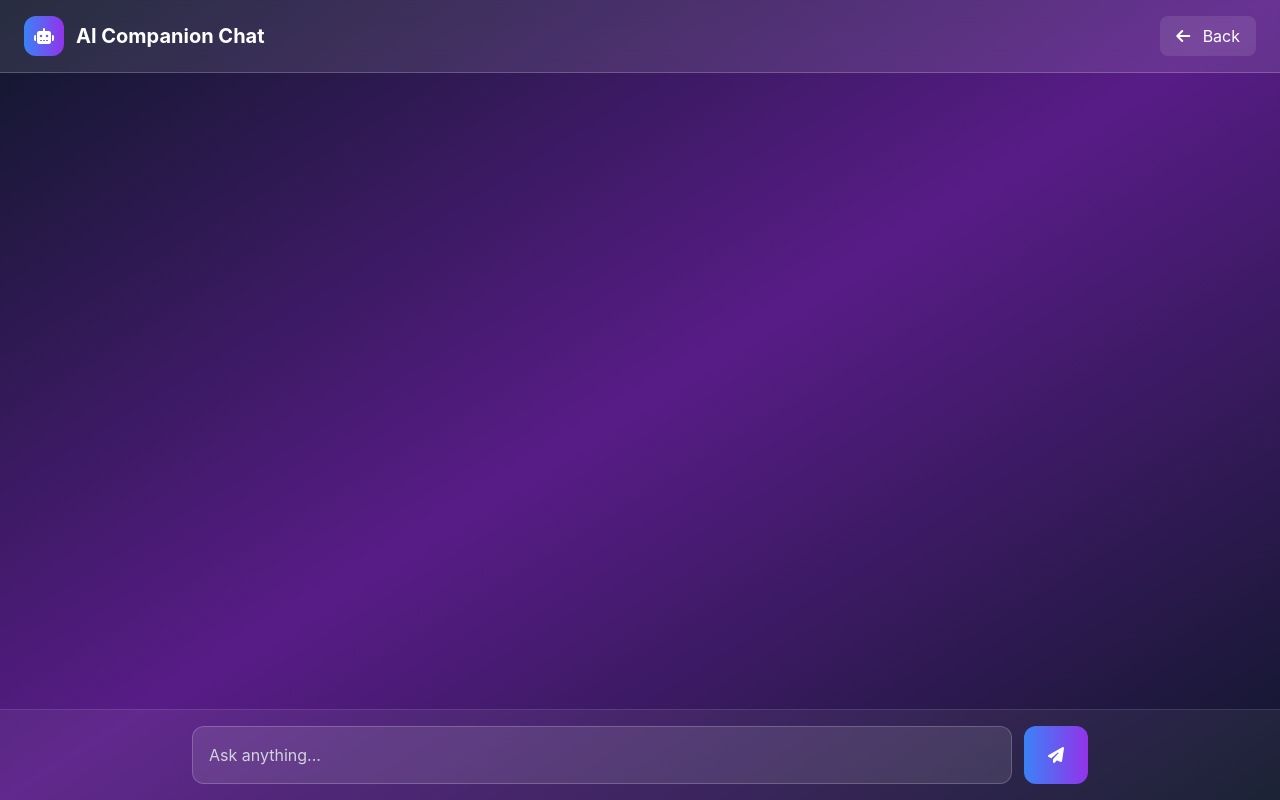
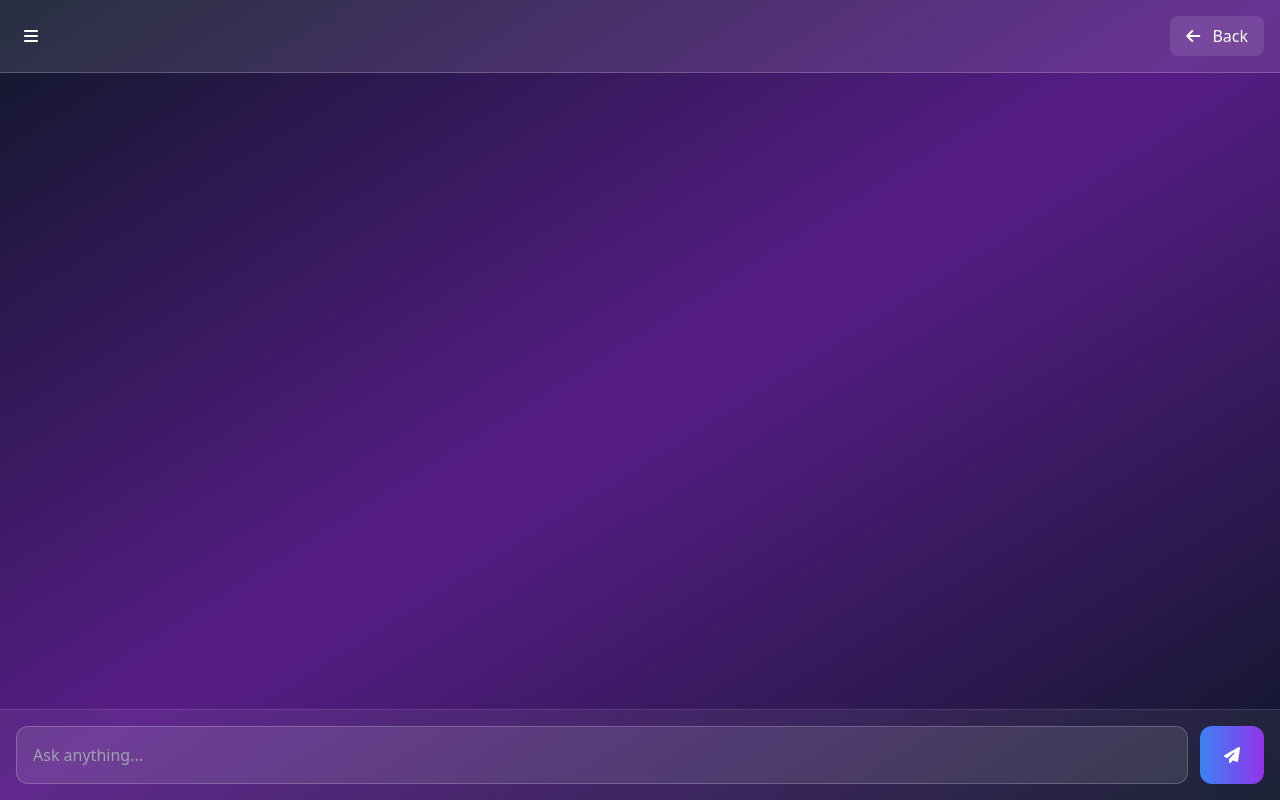
Before and after one commit to ArthurLewin-01/AiModel_attempt4, a plain HTML site: page quickchat.html in a window 1280 px wide. Drawn offline with nearby package versions, Linux system fonts and the light colour scheme.

Commit message:
Update quickchat.html

```diff
--- a/quickchat.html
+++ b/quickchat.html
@@ -1,6 +1,8 @@
 <!DOCTYPE html>
 <html lang="en">
+
 <head>
+
 <meta charset="UTF-8">
 <meta name="viewport" content="width=device-width, initial-scale=1.0">
 
@@ -12,8 +14,14 @@
 href="https://cdnjs.cloudflare.com/ajax/libs/font-awesome/6.4.0/css/all.min.css">
 
 <style>
-body {
-font-family: 'Inter', sans-serif;
+
+.sidebar {
+transform: translateX(-100%);
+transition: transform 0.3s ease;
+}
+
+.sidebar.open {
+transform: translateX(0);
 }
 
 .chat-bubble {
@@ -24,67 +32,84 @@ animation: fadeIn 0.25s ease;
 from { opacity:0; transform: translateY(10px); }
 to { opacity:1; transform: translateY(0); }
 }
+
 </style>
 
 </head>
 
-<body class="bg-gradient-to-br from-slate-900 via-purple-900 to-slate-900 min-h-screen text-white flex flex-col">
+<body class="bg-gradient-to-br from-slate-900 via-purple-900 to-slate-900 min-h-screen text-white flex">
 
-<!-- TOP BAR (Screenshot 2 style) -->
+<!-- SIDEBAR -->
 
-<header class="bg-white/10 backdrop-blur-md border-b border-white/20 sticky top-0 z-50">
+<div id="sidebar"
+class="sidebar fixed w-80 h-full bg-white/5 backdrop-blur-md border-r border-white/10 p-6 z-50">
 
-<div class="max-w-7xl mx-auto px-6 py-4 flex items-center justify-between">
+<div class="flex justify-between mb-6">
 
-<div class="flex items-center space-x-3">
+<h2 class="text-xl font-bold">
 
-<div class="w-10 h-10 bg-gradient-to-r from-blue-500 to-purple-600 rounded-xl flex items-center justify-center">
+Chat History
 
-<i class="fas fa-robot text-white"></i>
+</h2>
+
+<button id="newChatBtn"
+class="px-3 py-1 bg-white/10 rounded-lg">
+
+New Chat
+
+</button>
 
 </div>
 
-<h1 class="text-xl font-bold">
-AI Companion Chat
-</h1>
+<div id="chatHistory"
+class="space-y-2 overflow-y-auto max-h-[80vh]">
 
 </div>
 
+</div>
+
+<!-- MAIN -->
+
+<div class="flex-1 flex flex-col w-full">
+
+<header class="bg-white/10 border-b border-white/20 p-4 flex justify-between items-center">
+
+<button id="sidebarToggle"
+class="p-2 hover:bg-white/10 rounded-lg">
+
+<i class="fas fa-bars"></i>
+
+</button>
+
 <a href="index.html"
-class="px-4 py-2 bg-white/10 hover:bg-white/20 rounded-lg">
+class="px-4 py-2 bg-white/10 rounded-lg">
+
 <i class="fas fa-arrow-left mr-2"></i>
 Back
+
 </a>
 
-</div>
-
 </header>
-
-<!-- CHAT AREA -->
 
 <div id="chatContainer"
 class="flex-1 overflow-y-auto p-6 space-y-4">
 
-<!-- Messages appear here -->
-
 </div>
-
-<!-- INPUT BAR -->
 
 <div class="p-4 border-t border-white/10 bg-white/5">
 
-<div class="max-w-4xl mx-auto flex space-x-3">
+<div class="flex space-x-3">
 
 <input
 id="messageInput"
 type="text"
 placeholder="Ask anything..."
-class="flex-1 p-4 bg-white/10 border border-white/20 rounded-xl text-white placeholder-gray-300 focus:outline-none focus:ring-2 focus:ring-blue-500"
+class="flex-1 p-4 bg-white/10 border border-white/20 rounded-xl text-white"
 />
 
 <button
 id="sendBtn"
-class="px-6 py-3 bg-gradient-to-r from-blue-500 to-purple-600 rounded-xl hover:opacity-90">
+class="px-6 py-3 bg-gradient-to-r from-blue-500 to-purple-600 rounded-xl">
 
 <i class="fas fa-paper-plane"></i>
 
@@ -94,7 +119,10 @@ class="px-6 py-3 bg-gradient-to-r from-blue-500 to-purple-600 rounded-xl hover:o
 
 </div>
 
+</div>
+
 <script src="quickchat.js"></script>
 
 </body>
+
 </html>
```
